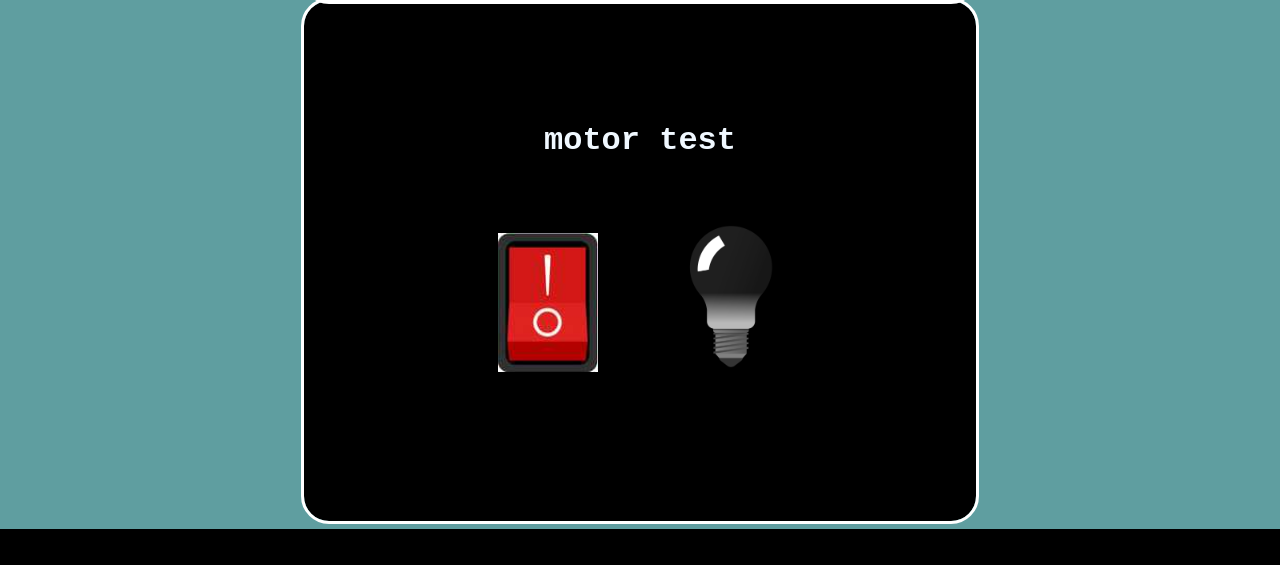
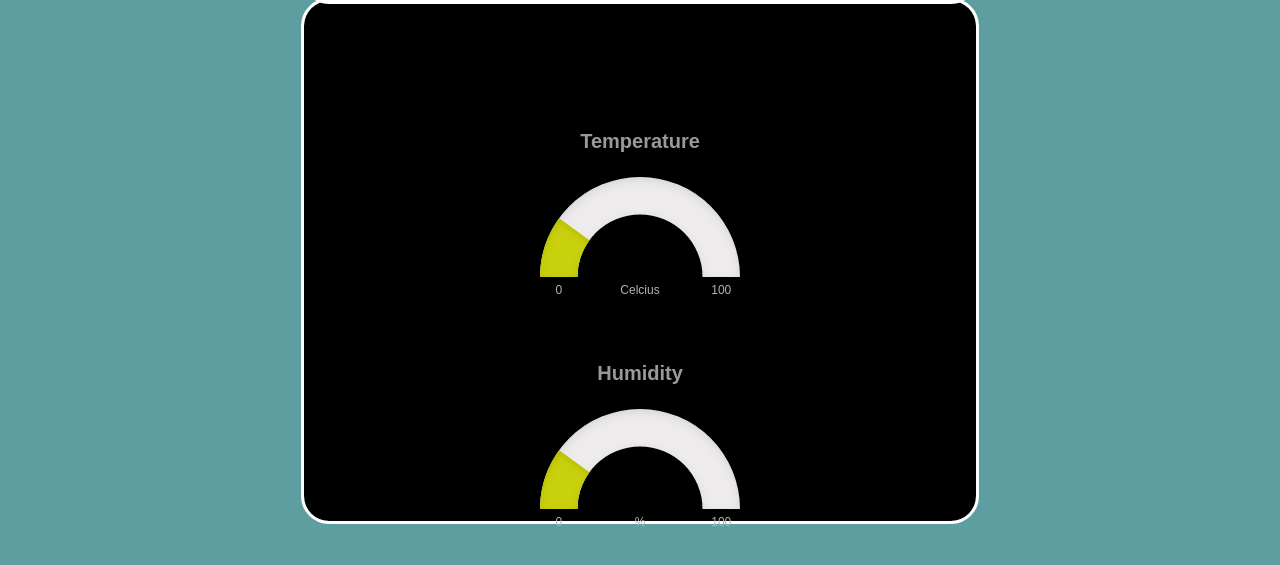
Before and after one commit to valeriyagergelyuk/IoT-project, a Flask app: page / in a window 1280 px wide. Shown: the part 527-1092 px from the top of the page. Before the commit the page ends 1056 px from the top, so only its background shows below. Run offline with Flask 3, Linux system fonts and the light colour scheme.

Commit message:
gauges work. need to style and link them to the values received from the sensor

```diff
--- a/static/style.css
+++ b/static/style.css
@@ -27,3 +27,9 @@
 #lightbulb{
     padding: 40px;
 }
+
+#temp, #hum{
+    width:300px; height:200px;
+    display: inline-block;
+    margin: 1em;
+  }
--- a/templates/dashboard.html
+++ b/templates/dashboard.html
@@ -15,26 +15,44 @@
         </div>
 
 
-        <div id="container">
+        <!-- <div id="container">
             <h1 id="titletext">motor test</h1>
             <img id="lightSwitch" src="../static/images/offSwitch.jpg" style="width:100px" onclick="turnOnFan()">
             <img id="lightbulb" src="../static/images/lightOff.png" style="width:100px">
-        </div>
+        </div> -->
+        <div id="container">
+        <div id="temp"></div>
+        <div id="hum"></div></div>
 
         <!-- Raphael must be included before justgage -->
         <!-- <script type="text/javascript" src="https://cdnjs.cloudflare.com/ajax/libs/raphael/2.1.4/raphael-min.js"></script>
         <script type="text/javascript" src="https://cdnjs.cloudflare.com/ajax/libs/justgage/1.2.9/justgage.min.js"></script> -->
-        <script src='../static/gauge_files/raphael-2.1.4.min.js'></script>
-        <script src='../static/gauge_files/justgage.js'></script>
+        <!-- <script src='../static/gauge_files/raphael-2.1.4.min.js'></script>
+        <script src='../static/gauge_files/justgage.js'></script> -->
+        <script src="{{ url_for('static', filename='gauge_files/raphael-2.1.4.min.js') }}"></script>
+        <script src="{{ url_for('static', filename='gauge_files/justgage.js') }}"></script>
         <script>
-            var g1 = new JustGage({
-            id: "g1",
-            value: 20,
-            min: 0,
-            max: 100,
-            title: "Big Fella",
-            label: "pounds"
-            });
+            var temp, hum;
+            window.onload = function(){
+                var temp = new JustGage({
+                id: "temp",
+                value: 20,
+                min: 0,
+                max: 100,
+                title: "Temperature",
+                label: "Celcius"
+                });
+
+                var hum = new JustGage({
+                id: "hum",
+                value: 20,
+                min: 0,
+                max: 100,
+                title: "Humidity",
+                label: "%"
+                });
+            }
+
         </script>
     </body>
 </html>
```
